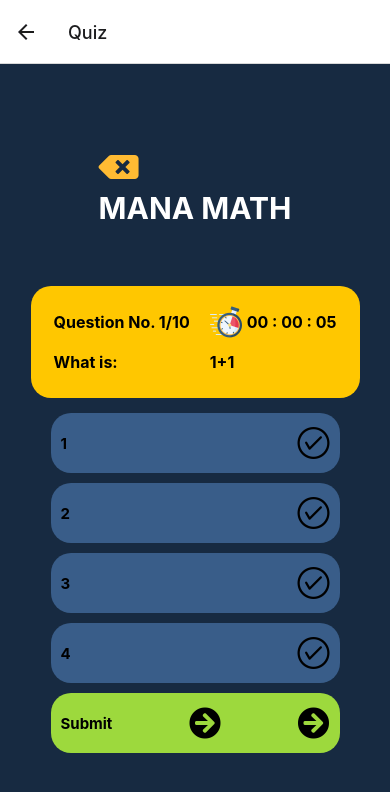
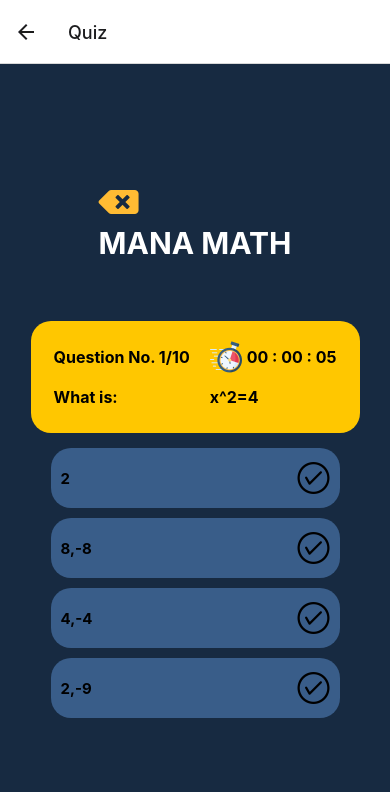
Before and after one commit to allanw01/level3_app, a React Native app in the folder manaMathQuizApp/: screen /Quiz in a window 390 px wide. Shown: the top 792 px of the page. Built offline with nearby package versions, Linux system fonts and the light colour scheme.

Commit message:
stakeholder feedback improvements (Bug Fix (score tracker) + submit button)

```diff
--- a/manaMathQuizApp/app/config/quizData.js
+++ b/manaMathQuizApp/app/config/quizData.js
@@ -1,12 +1,23 @@
 export const complexAlgebraData = [
-    {
-      question: "1+1",
-      options: ['1','2','3', '4'],
-      answer: '1'
-    },
-    {
-      question: "x^2=4 ",
-      options: ['2,-2','8,-8','4,-4', '2,-9'],
-      answer: '2,-2'
-    }
-  ]
+
+  {
+    question: "x^2=4",
+    options: ['2','8,-8','4,-4', '2,-9'],
+    answer: '2'
+  },
+  {
+    question: "2+2",
+    options: ['1','2','3', '4'],
+    answer: '4'
+  },
+  {
+    question: "1+3",
+    options: ['2','8,-8','4', '2,-9'],
+    answer: '4'
+  },
+  {
+    question: "8+2",
+    options: ['2','10','4,-4', '2,-9'],
+    answer: '10'
+  },
+]
--- a/manaMathQuizApp/app/screens/QuizScreen.js
+++ b/manaMathQuizApp/app/screens/QuizScreen.js
@@ -16,10 +16,10 @@ function QuizScreen( { navigation } ) {
   // Variables for running the quiz:
   const [currentQuestion, setCurrentQuestion] = useState(0);
   const [showFinishQuiz, setShowFinishQuiz] = useState(false);
-  const [selectedAnswer, setSelectedAnswer] = useState(false);
+  // const [selectedAnswer, setSelectedAnswer] = useState(false);
 
   // Variables for the score Tracker:
-  const [userAnswer, setUserAnswer] = useState('')
+  // const [userAnswer, setUserAnswer] = useState('')
   const [score, setScore] = useState(0);
 
   // Variables for the quiz timer:
@@ -41,6 +41,19 @@ function QuizScreen( { navigation } ) {
     // Cleanup function to clear the interval when the component unmounts
     return () => clearInterval(timerRef.current);
   }, [timerIsRunning]);
+
+  const [shouldNavigate, setShouldNavigate] = useState(false);
+
+  useEffect(() => {
+    if (shouldNavigate) {
+      // Perform navigation after state update
+      navigation.dispatch(
+        StackActions.replace("Finish", { score: score , time: formatTime(time)})
+      ); // Pass the score as a parameter
+      setShouldNavigate(false); // Reset the flag
+    }
+  }, [shouldNavigate, score, navigation]);
+
 
   // Handler for the start/stop button
   const handleStop = () => {
@@ -65,36 +78,70 @@ function QuizScreen( { navigation } ) {
 
   // Running the Quiz
   const clickAnswer = (clickAnswer) => {
-    const userClicked = clickAnswer
-    console.log('user anw ' + userClicked)
+    // const userClicked = clickAnswer
+    // console.log('user anw ' + userClicked)
     setSelectedAnswer(true)
     setUserAnswer(clickAnswer)
     console.log(userAnswer)
   }
 
-  const handleAnswer = (confirmAnswer) => {
+
+
+
+  const handleAnswer = (selectedAnswer) => {
     const answer = complexAlgebraData[currentQuestion]?.answer;
-
-    console.log('submit pressed ' + answer)
-    if(answer === userAnswer){
-      setScore((prevScore) => prevScore + 1);
-      console.log('Current score: ' + score)
+    const nextQuestion = currentQuestion + 1;
+    const newScore = score
+    if(answer === selectedAnswer){
+      // setScore((prevScore) => prevScore + 1);
+      setScore(score+1);
+      const newScore = score +1
+      setCurrentQuestion(nextQuestion);
     }
 
-    if (selectedAnswer) {
-      const nextQuestion = currentQuestion + 1;
-      if(nextQuestion < complexAlgebraData.length) {
-        setCurrentQuestion(nextQuestion);
-      } else {
-        handleStop()
-        // navigation.navigate("Finish")
-        navigation.dispatch(
-          StackActions.replace("Finish", { score: score , time: formatTime(time)})
-        );
-        setShowFinishQuiz(true);
-      }
-      setSelectedAnswer(false)
+
+    if(nextQuestion < complexAlgebraData.length) {
+      setCurrentQuestion(nextQuestion);
+    } else {
+      handleStop()
+      setShowFinishQuiz(true);
+      setShouldNavigate(true);
+      // navigation.dispatch(
+      //   StackActions.replace("Finish", { score: score , time: formatTime(time)})
+      // );
+      // navigation.navigate("Finish", { score: score , time: formatTime(time)})
     }
+
+
+
+  // const handleAnswer = (confirmAnswer) => {
+  //   const answer = complexAlgebraData[currentQuestion]?.answer;
+
+  //   console.log('submit pressed ' + answer)
+
+
+  //   if (selectedAnswer) {
+  //     const nextQuestion = currentQuestion + 1;
+  //     if(answer === userAnswer){
+  //       // setScore((prevScore) => prevScore + 1);
+  //       test=score + 1
+  //       console.log('Current score' + test)
+  //       setScore(test);
+  //       console.log('data: '+ answer + ' userslection: ' + userAnswer )
+  //       console.log('Current score: ' + score)
+  //     }
+  //     if(nextQuestion < complexAlgebraData.length) {
+  //       setCurrentQuestion(nextQuestion);
+  //     } else {
+  //       handleStop()
+  //       // navigation.navigate("Finish")
+  //       navigation.dispatch(
+  //         StackActions.replace("Finish", { score: score , time: formatTime(time)})
+  //       );
+  //       setShowFinishQuiz(true);
+  //     }
+  //     setSelectedAnswer(false)
+  //   }
   }
 
   return (
@@ -115,6 +162,8 @@ function QuizScreen( { navigation } ) {
         <Text>You have finish the quiz</Text>
         <Text>Your score {score} /2</Text>
         <Text>Your time is {formatTime(time)}</Text>
+
+
 
       </View> :
       <View style={styles.answerButtons}>
@@ -142,19 +191,19 @@ function QuizScreen( { navigation } ) {
 
         </View>
         {complexAlgebraData[currentQuestion]?.options.map((item, index) => {
-            return <Quiz key={index} text={item} onPress={()=> clickAnswer(item)}/>
+            return <Quiz key={index} text={item} onPress={()=> handleAnswer(item)}/>
             // <TouchableOpacity onPress={()=> handleAnswer(item)}>
             //   <Text>{item}</Text>
             // </TouchableOpacity>
           })}
 
-        <TouchableOpacity onPress={()=> handleAnswer()}>
+        {/* <TouchableOpacity onPress={()=> handleAnswer()}>
             <View style={styles.button}>
                 <Text style={styles.buttonText}>Submit</Text>
                 <FontAwesome5 name="arrow-circle-right" size={32} color="black" />
                 <FontAwesome5 name="arrow-circle-right" size={32} color="black" />
             </View>
-        </TouchableOpacity>
+        </TouchableOpacity> */}
       </View>
       }
     </View>
```
